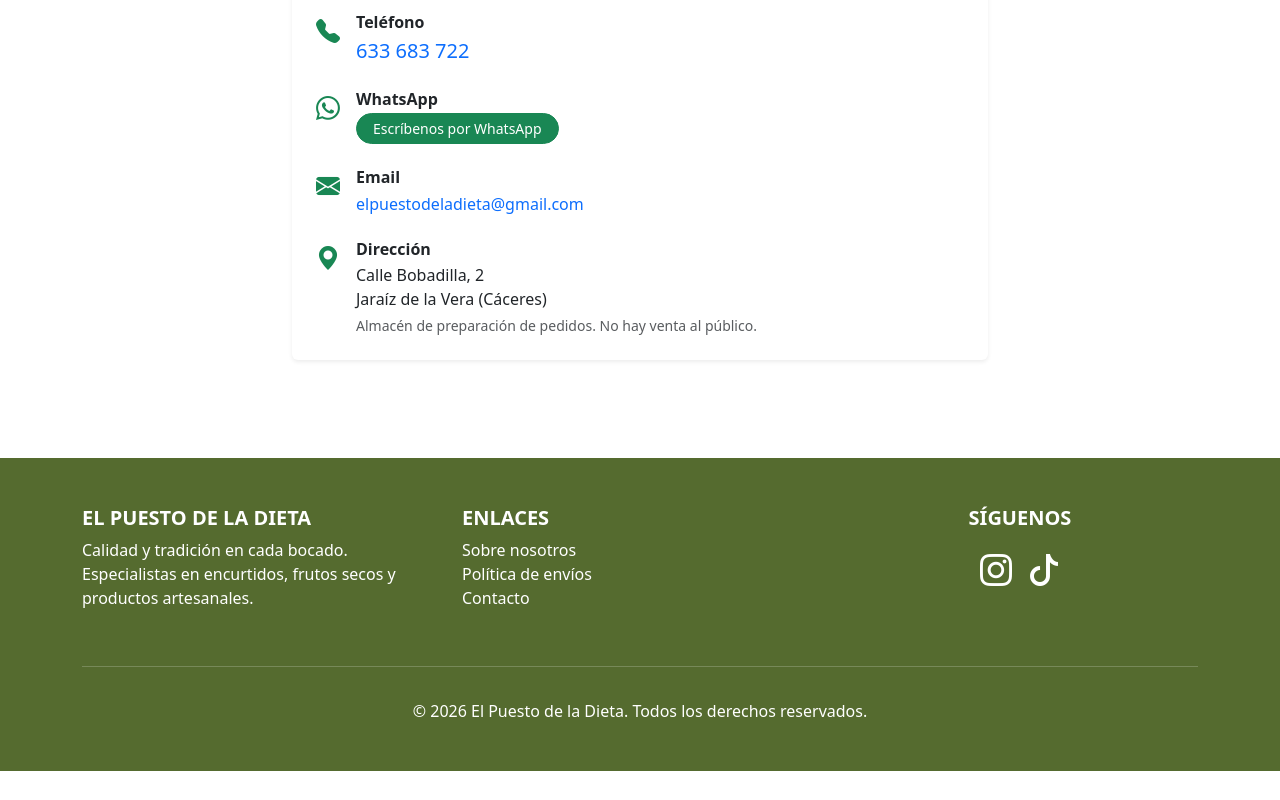
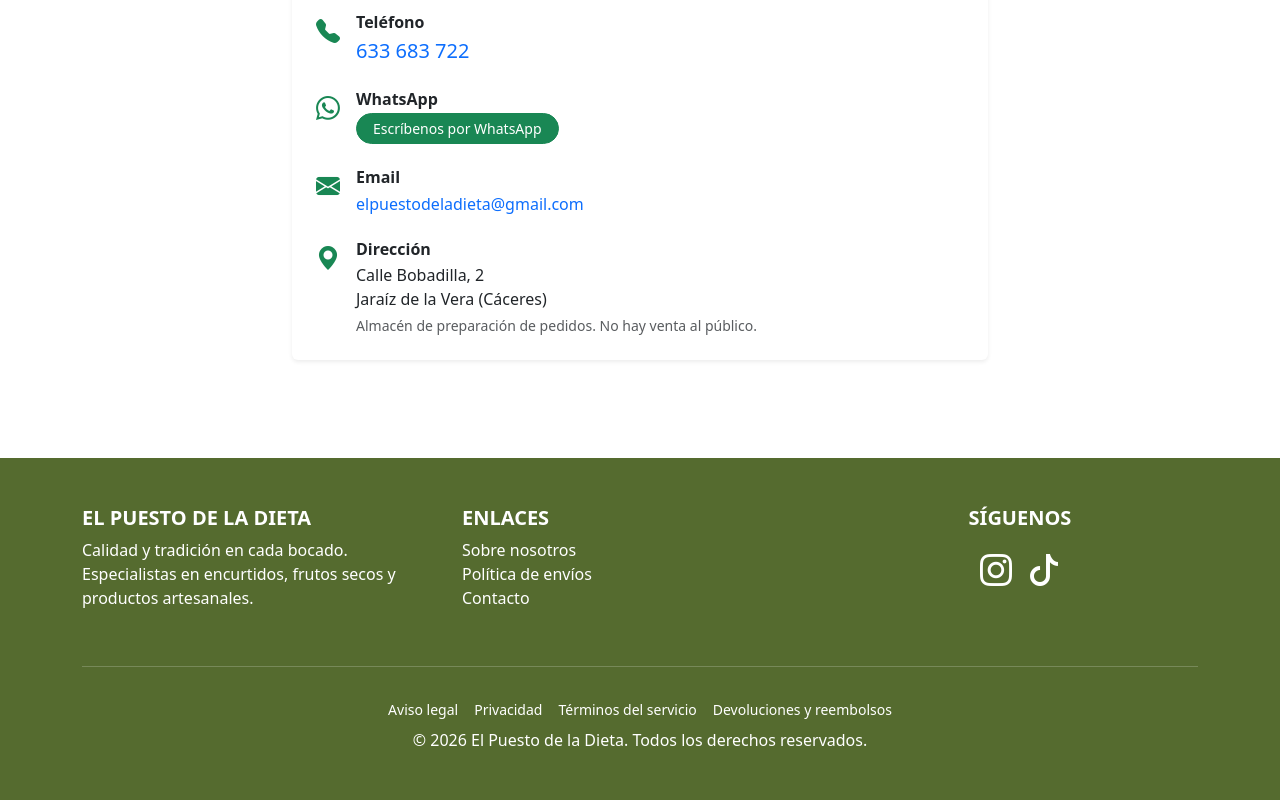
Before and after one commit to martaic/TiendaOnline, a React (Vite) app: page /contacto in a window 1280 px wide. Shown: the part 289-1089 px from the top of the page. Before the commit the page ends 1060 px from the top, so only its background shows below. Built offline with nearby package versions, Linux system fonts and the light colour scheme.

Commit message:
cambios legales

```diff
--- a/src/Footer.jsx
+++ b/src/Footer.jsx
@@ -5,6 +5,15 @@ import { Link } from 'react-router-dom';
 const REDES = [
   { nombre: 'Instagram', icono: 'bi-instagram', url: 'https://www.instagram.com/elpuestodeladieta/' },
   { nombre: 'TikTok', icono: 'bi-tiktok', url: 'https://www.tiktok.com/@elpuestodeladieta' },
+];
+
+// Políticas legales: se editan en Shopify (Configuración → Políticas)
+const URL_POLITICAS = 'https://tienda.elpuestodeladieta.es/policies';
+const LEGALES = [
+  { nombre: 'Aviso legal', ruta: 'legal-notice' },
+  { nombre: 'Privacidad', ruta: 'privacy-policy' },
+  { nombre: 'Términos del servicio', ruta: 'terms-of-service' },
+  { nombre: 'Devoluciones y reembolsos', ruta: 'refund-policy' },
 ];
 
 function Footer() {
@@ -68,6 +77,20 @@ function Footer() {
         <hr className="bg-light" />
 
         <div className="text-center pt-3">
+          <ul className="list-inline small mb-2">
+            {LEGALES.map((legal) => (
+              <li key={legal.ruta} className="list-inline-item mx-2">
+                <a
+                  href={`${URL_POLITICAS}/${legal.ruta}`}
+                  target="_blank"
+                  rel="noopener noreferrer"
+                  className="footer-link"
+                >
+                  {legal.nombre}
+                </a>
+              </li>
+            ))}
+          </ul>
           <p className="mb-0">
             &copy; {anioActual} El Puesto de la Dieta. Todos los derechos reservados.
           </p>
```
